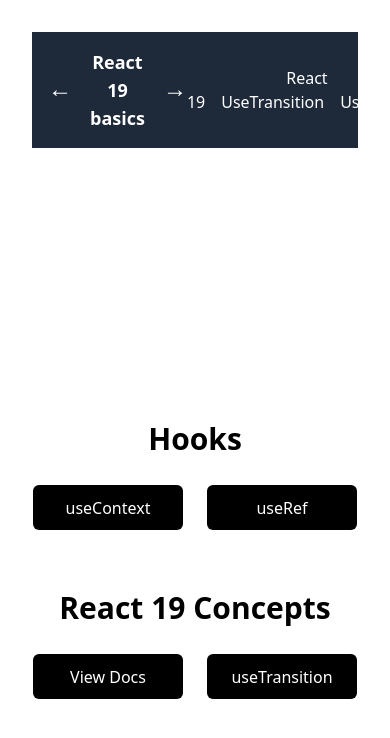
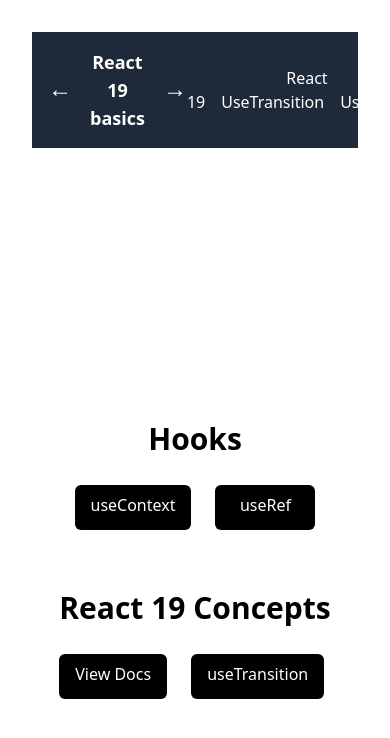
Before and after one commit to Sarmad426/react-19, a React (Vite) app: page / in a window 390 px wide. Shown: the top 738 px of the page. Built offline with nearby package versions, Linux system fonts and the light colour scheme.

Commit message:
Update link styles for improved responsiveness and hover effects

```diff
--- a/src/index.css
+++ b/src/index.css
@@ -73,5 +73,5 @@
 }
 
 .link-styles {
-  @apply flex items-center justify-center bg-black text-white px-4 py-2 rounded-md h-[45px] min-w-[150px] my-2;
+  @apply bg-black text-white px-4 py-2 rounded-md h-[45px] min-w-[100px] cursor-pointer my-2 hover:bg-[#222] transition-colors duration-100;
 }
```
